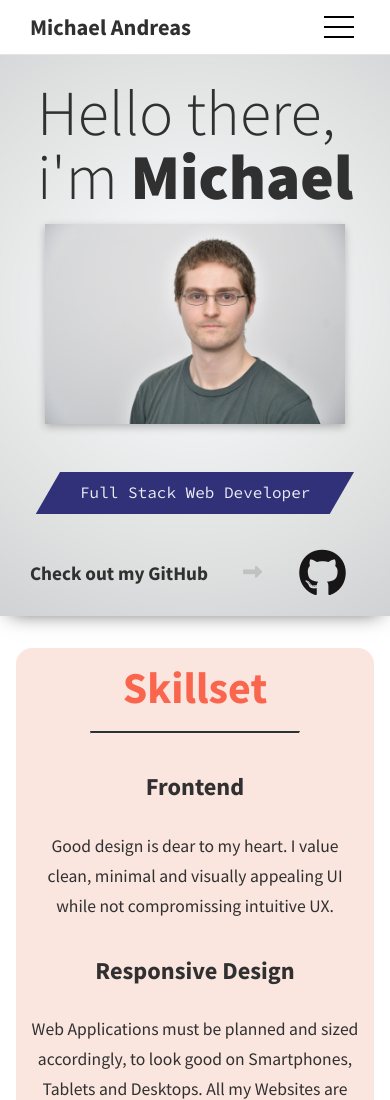
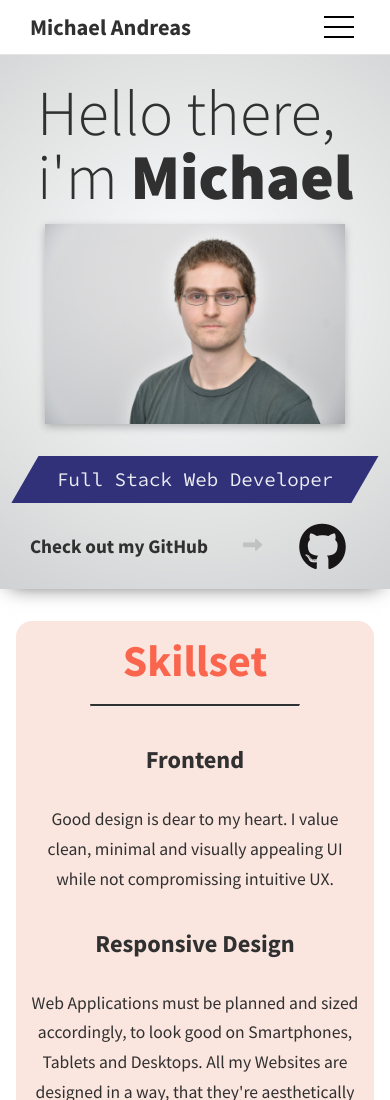
Before and after one commit to Michael-Andreas/portfolio, a plain HTML site: page index.html in a window 390 px wide. Shown: the top 1100 px of the page. Drawn offline with Linux system fonts and the light colour scheme.

Commit message:
small changes hero

```diff
--- a/styles.css
+++ b/styles.css
@@ -358,6 +358,7 @@ h1 {
     margin-top: 1em;
     text-align: center;
     padding: 0.5em 2em;
+    margin: 0;
   }
 
   .welcome-message h1 {
@@ -365,7 +366,7 @@ h1 {
   }
 
   .intro__subtitle span {
-    font-size: 1rem;
+    font-size: 1.2rem;
   }
 
   .socials-intro {
```
